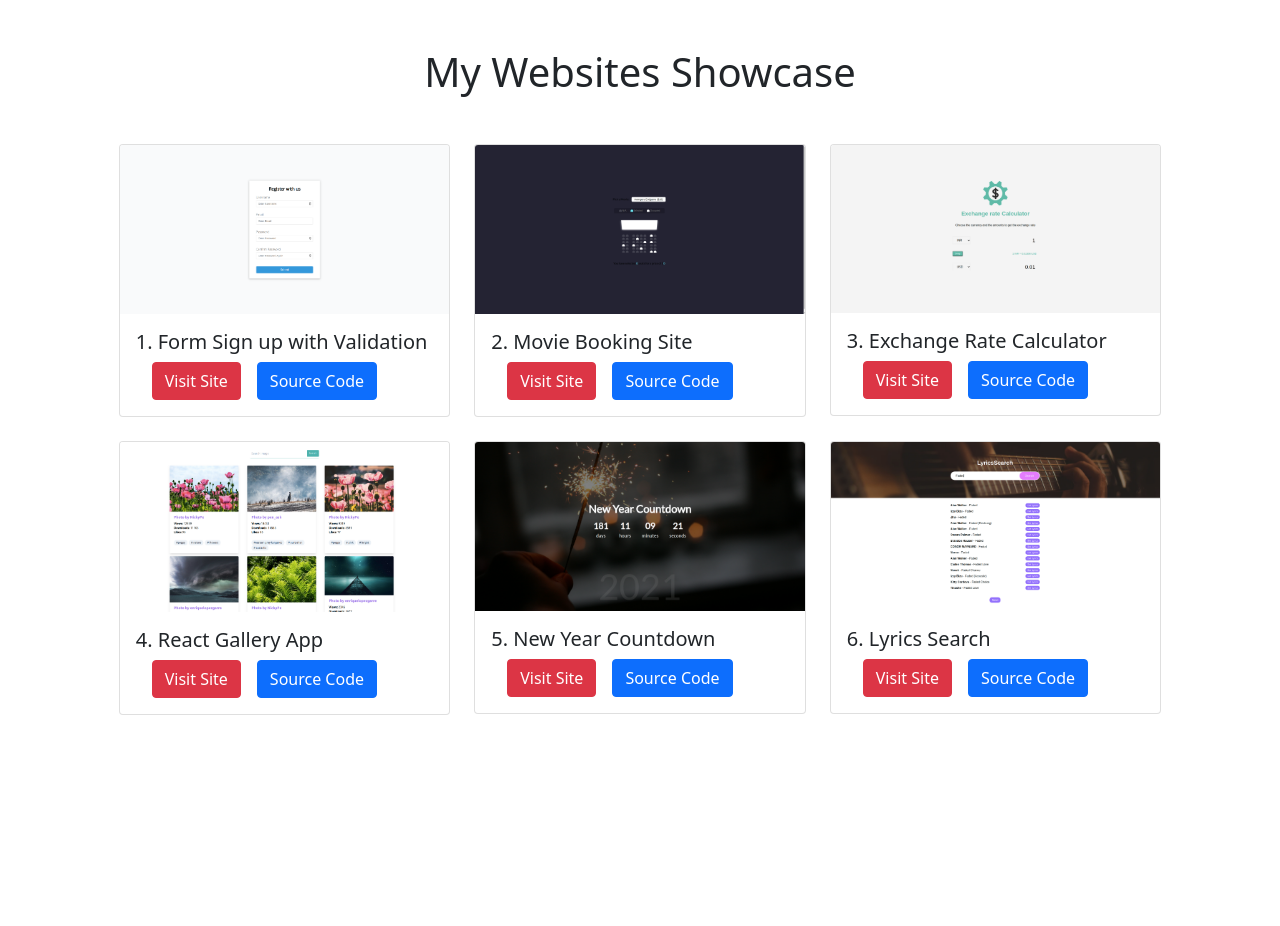
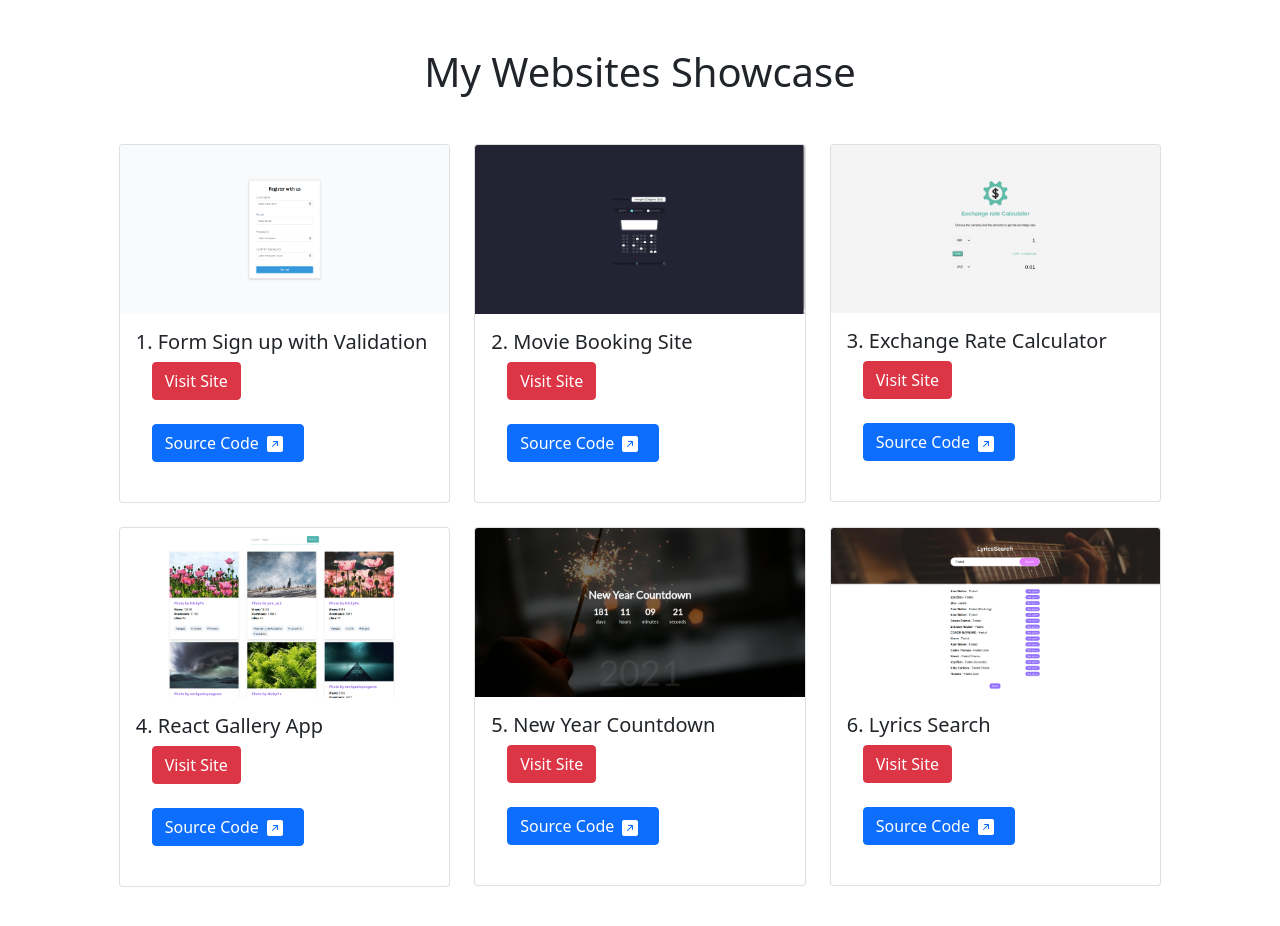
Before and after one commit to dhairya137/mywebsite-showcase, a React (Create React App) app: page / in a window 1280 px wide. Shown: the top 926 px of the page. Before the commit the page ends 800 px from the top, so only its background shows below. Built offline with nearby package versions, Linux system fonts and the light colour scheme.

Commit message:
added redirect icon

```diff
--- a/src/components/Card.jsx
+++ b/src/components/Card.jsx
@@ -17,13 +17,29 @@ const Card = (props) => {
             >
               Visit Site
             </a>
+            <div class="inline-block my-4 mx-3">
               <a
                 href={props.sourceCode}
                 // target="_blank"
                 className="btn btn-primary"
               >
                 Source Code
+                <svg
+                  width="1em"
+                  height="1em"
+                  viewBox="0 0 16 16"
+                  class="bi bi-arrow-up-right-square-fill"
+                  fill="currentColor"
+                  xmlns="http://www.w3.org/2000/svg"
+                  className="mx-2"
+                >
+                  <path
+                    fill-rule="evenodd"
+                    d="M2 0a2 2 0 0 0-2 2v12a2 2 0 0 0 2 2h12a2 2 0 0 0 2-2V2a2 2 0 0 0-2-2H2zm4.5 5h4a.5.5 0 0 1 .5.5v4a.5.5 0 0 1-1 0V6.707l-4.146 4.147a.5.5 0 0 1-.708-.708L9.293 6H6.5a.5.5 0 0 1 0-1z"
+                  />
+                </svg>
               </a>
+            </div>
           </div>
         </div>
       </div>
```
Lines whose indentation alone changed are shown as unchanged.
